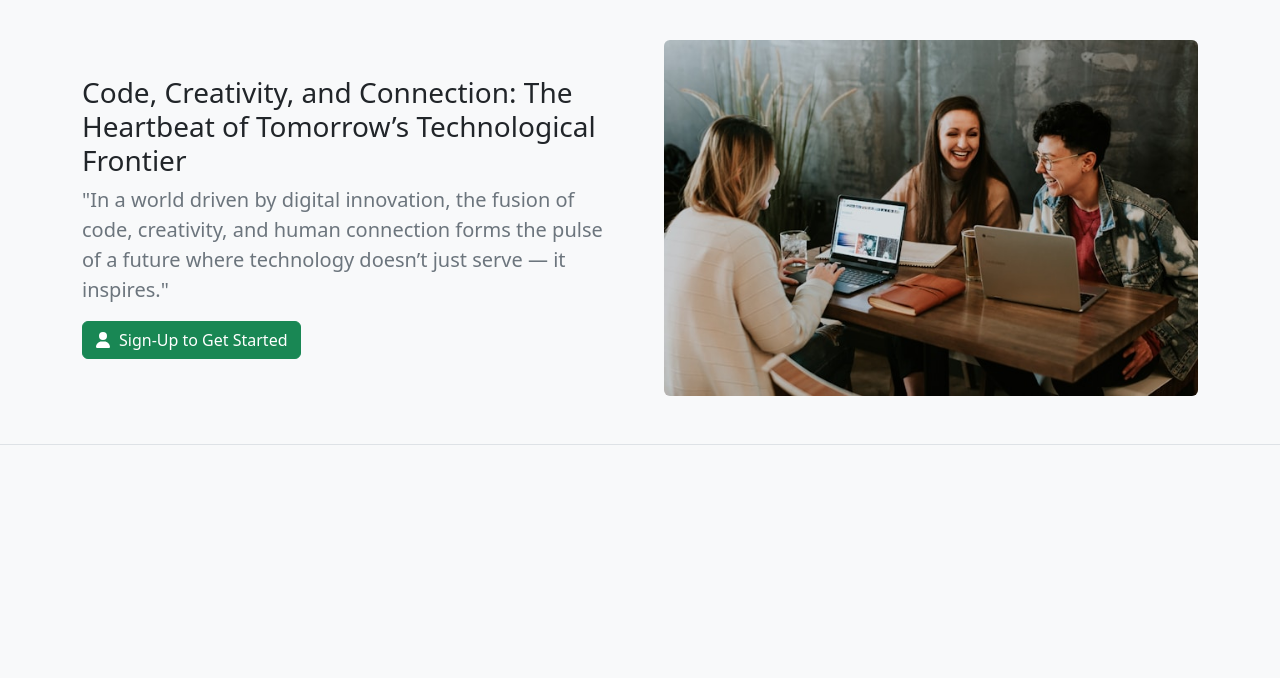
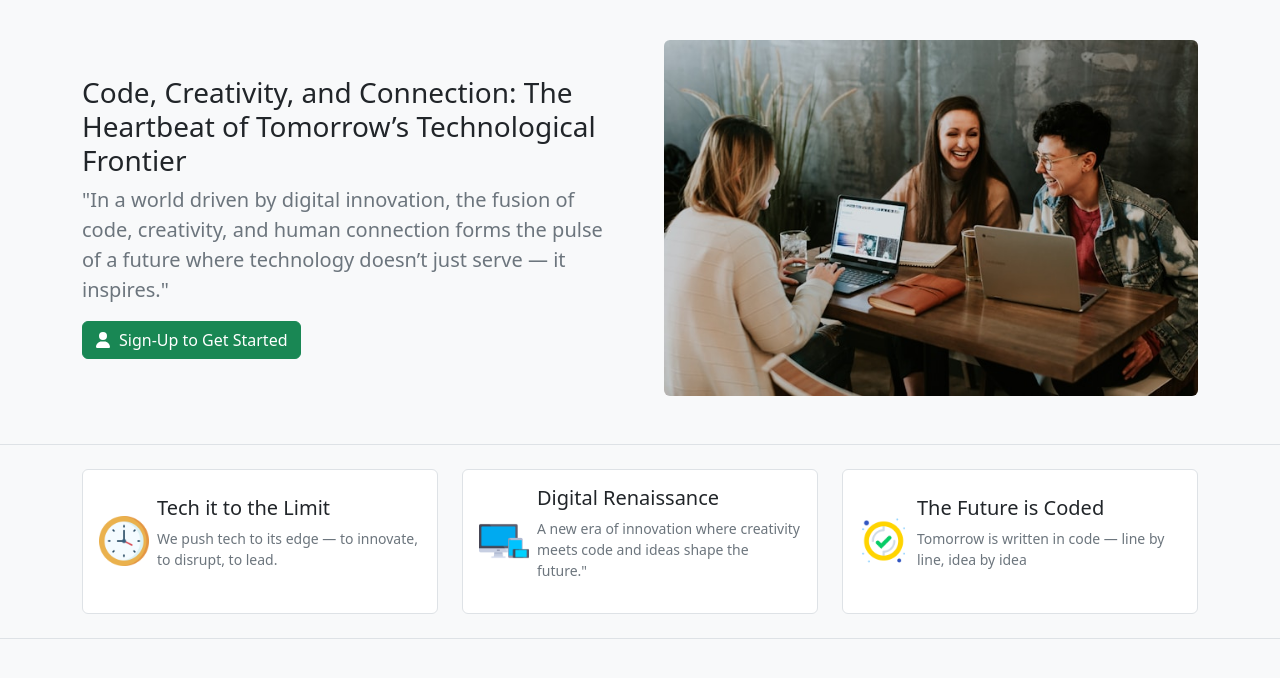
Before and after one commit to TuskBellion/Project-5, a plain HTML site: page index.html in a window 1280 px wide. Shown: the part 66-744 px from the top of the page. Drawn offline with nearby package versions, Linux system fonts and the light colour scheme.

Commit message:
3.features

```diff
--- a/index.html
+++ b/index.html
@@ -163,6 +163,54 @@
 </div>
 </header>
 <!-- header end -->
+
+<!-- features -->
+ <section class="py-4 border-bottom">
+   <div class="container">
+    <div class="row ">
+      <!-- item -->
+      <div class="col-md-4 ">
+<div class="feature-item bg-white  border rounded p-3 d-flex align-items-center h-100 " >
+  <div>
+    <img   style="width: 50px; " src="./img/clock.png" alt="">
+  </div>
+  <div class="ms-2">
+    <h3 class="fs-5">Tech it to the Limit</h3>
+    <p class="small text-secondary">We push tech to its edge — to innovate, to disrupt, to lead.</p>
+  </div>
+</div>
+
+      </div>
+<div class="col-md-4 ">
+<div class="feature-item bg-white  border rounded p-3 d-flex align-items-center mt-2 mt-md-0 h-100" >
+  <div>
+    <img   style="width: 50px; " src="./img/responsive.png" alt="">
+  </div>
+  <div class="ms-2">
+    <h3 class="fs-5">Digital Renaissance</h3>
+    <p class="small text-secondary">A new era of innovation where creativity meets code and ideas shape the future."
+
+</p>
+  </div>
+</div>
+
+      </div>
+      <div class="col-md-4 ">
+<div class="feature-item bg-white  border rounded p-3 d-flex align-items-center mt-2 mt-md-0 h-100" >
+  <div>
+    <img   style="width: 50px; " src="./img/tick.png" alt="">
+  </div>
+  <div class="ms-2">
+    <h3 class="fs-5"> The Future is Coded</h3>
+    <p class="small text-secondary">Tomorrow is written in code — line by line, idea by idea</p>
+  </div>
+</div>
+
+      </div>
+    </div>
+   </div>
+ </section>
+
     <!-- js bootstrap -->
     <script
       src="https://cdn.jsdelivr.net/npm/bootstrap@5.3.6/dist/js/bootstrap.bundle.min.js"
```
Also changed, not shown: img/clock.png (added), img/responsive.png (added), img/tick.png (added).
